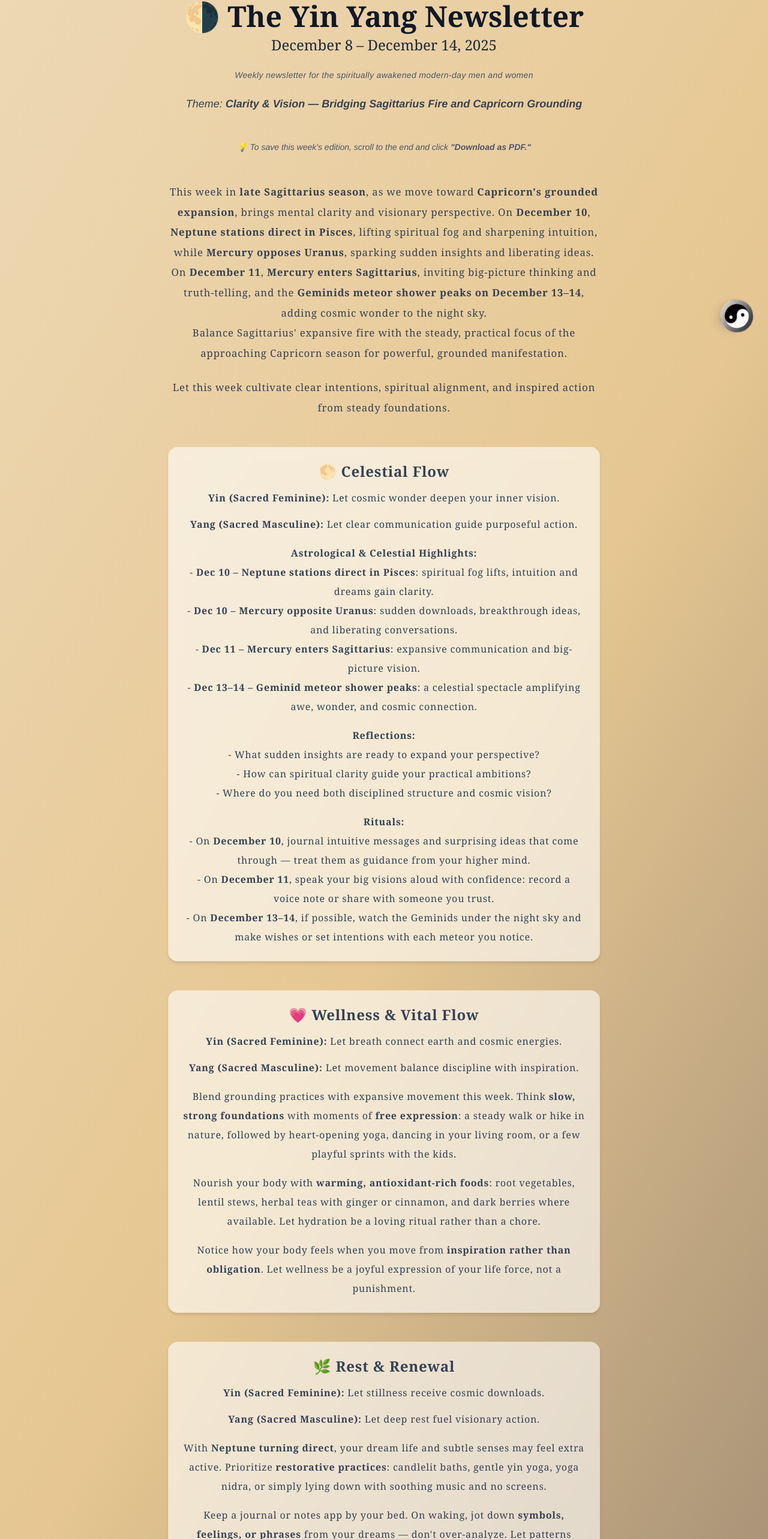
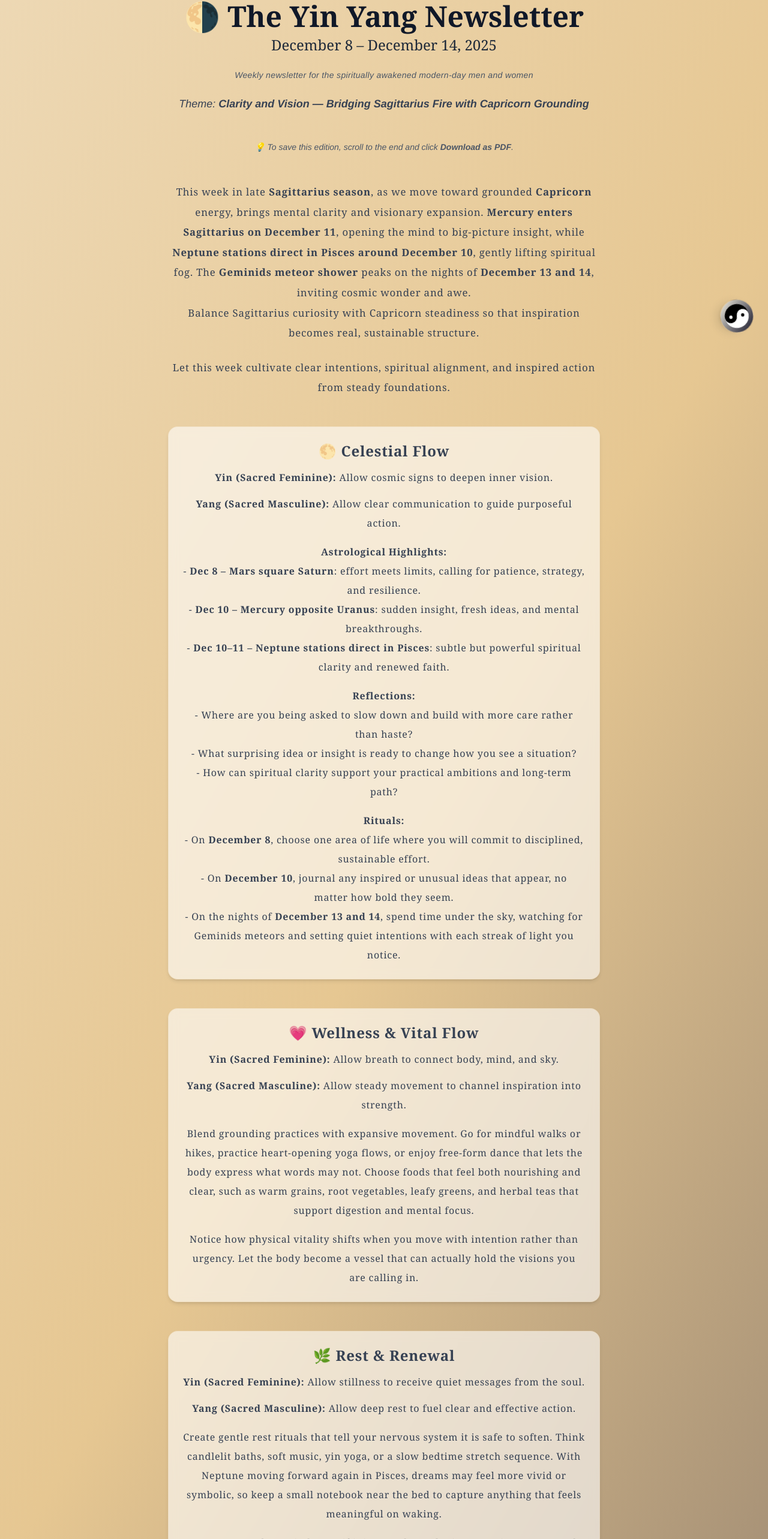
Before and after one commit to rajinipreethajohn/360-harmony-hub, a Next.js app: page /newsletter in a window 1280 px wide. Shown: the part 173-2739 px from the top of the page at 60% size. Built offline with nearby package versions, Linux system fonts and the light colour scheme.

Commit message:
'Corrected error'

```diff
--- a/app/newsletter/page.tsx
+++ b/app/newsletter/page.tsx
@@ -35,15 +35,16 @@ export default function NewsletterPage() {
         <p className="italic text-lg text-gray-700">
           Theme:{" "}
           <b>
-            Clarity & Vision — Bridging Sagittarius Fire and Capricorn Grounding
+            Clarity and Vision — Bridging Sagittarius Fire with Capricorn
+            Grounding
           </b>
         </p>
       </motion.div>
 
       {/* 💡 PDF note */}
       <p className="text-center text-sm italic text-gray-600 mt-6 no-print">
-        💡 To save this week's edition, scroll to the end and click{" "}
-        <b>"Download as PDF."</b>
+        💡 To save this edition, scroll to the end and click{" "}
+        <b>Download as PDF</b>.
       </p>
 
       {/* Intro */}
@@ -56,20 +57,18 @@ export default function NewsletterPage() {
       >
         <div className="text-center max-w-3xl mx-auto leading-loose text-[1.05rem] font-serif text-gray-700 tracking-wider">
           <p className="mb-6">
-            This week in <b>late Sagittarius season</b>, as we move toward{" "}
-            <b>Capricorn&apos;s grounded expansion</b>, brings mental clarity
-            and visionary perspective. On <b>December 10</b>,{" "}
-            <b>Neptune stations direct in Pisces</b>, lifting spiritual fog and
-            sharpening intuition, while <b>Mercury opposes Uranus</b>, sparking
-            sudden insights and liberating ideas. On <b>December 11</b>,{" "}
-            <b>Mercury enters Sagittarius</b>, inviting big-picture thinking and
-            truth-telling, and the{" "}
-            <b>Geminids meteor shower peaks on December 13–14</b>, adding cosmic
-            wonder to the night sky.
+            This week in late <b>Sagittarius season</b>, as we move toward
+            grounded <b>Capricorn</b> energy, brings mental clarity and
+            visionary expansion.{" "}
+            <b>Mercury enters Sagittarius on December 11</b>, opening the mind
+            to big-picture insight, while{" "}
+            <b>Neptune stations direct in Pisces around December 10</b>, gently
+            lifting spiritual fog. The <b>Geminids meteor shower</b> peaks on
+            the nights of <b>December 13 and 14</b>, inviting cosmic wonder and
+            awe.
             <br />
-            Balance Sagittarius&apos; expansive fire with the steady, practical
-            focus of the approaching Capricorn season for powerful, grounded
-            manifestation.
+            Balance Sagittarius curiosity with Capricorn steadiness so that
+            inspiration becomes real, sustainable structure.
           </p>
           <p>
             Let this week cultivate clear intentions, spiritual alignment, and
@@ -82,190 +81,168 @@ export default function NewsletterPage() {
       {[
         {
           title: "🌕 Celestial Flow",
-          yin: "Let cosmic wonder deepen your inner vision.",
-          yang: "Let clear communication guide purposeful action.",
+          yin: "Allow cosmic signs to deepen inner vision.",
+          yang: "Allow clear communication to guide purposeful action.",
           content: (
             <>
               <p className="mt-4">
-                <b>Astrological & Celestial Highlights:</b>
-                <br />- <b>Dec 10 – Neptune stations direct in Pisces</b>:
-                spiritual fog lifts, intuition and dreams gain clarity.
-                <br />- <b>Dec 10 – Mercury opposite Uranus</b>: sudden
-                downloads, breakthrough ideas, and liberating conversations.
-                <br />- <b>Dec 11 – Mercury enters Sagittarius</b>: expansive
-                communication and big-picture vision.
-                <br />- <b>Dec 13–14 – Geminid meteor shower peaks</b>: a
-                celestial spectacle amplifying awe, wonder, and cosmic
-                connection.
+                <b>Astrological Highlights:</b>
+                <br />- <b>Dec 8 – Mars square Saturn</b>: effort meets limits,
+                calling for patience, strategy, and resilience.
+                <br />- <b>Dec 10 – Mercury opposite Uranus</b>: sudden insight,
+                fresh ideas, and mental breakthroughs.
+                <br />- <b>Dec 10–11 – Neptune stations direct in Pisces</b>:
+                subtle but powerful spiritual clarity and renewed faith.
               </p>
               <p className="mt-4">
                 <b>Reflections:</b>
                 <br />
-                - What sudden insights are ready to expand your perspective?
+                - Where are you being asked to slow down and build with more
+                care rather than haste?
                 <br />
-                - How can spiritual clarity guide your practical ambitions?
-                <br />- Where do you need both disciplined structure and cosmic
-                vision?
+                - What surprising idea or insight is ready to change how you see
+                a situation?
+                <br />- How can spiritual clarity support your practical
+                ambitions and long-term path?
               </p>
               <p className="mt-4">
                 <b>Rituals:</b>
-                <br />- On <b>December 10</b>, journal intuitive messages and
-                surprising ideas that come through — treat them as guidance from
-                your higher mind.
-                <br />- On <b>December 11</b>, speak your big visions aloud with
-                confidence: record a voice note or share with someone you trust.
-                <br />- On <b>December 13–14</b>, if possible, watch the
-                Geminids under the night sky and make wishes or set intentions
-                with each meteor you notice.
+                <br />- On <b>December 8</b>, choose one area of life where you
+                will commit to disciplined, sustainable effort.
+                <br />- On <b>December 10</b>, journal any inspired or unusual
+                ideas that appear, no matter how bold they seem.
+                <br />- On the nights of <b>December 13 and 14</b>, spend time
+                under the sky, watching for Geminids meteors and setting quiet
+                intentions with each streak of light you notice.
               </p>
             </>
           ),
         },
         {
           title: "💗 Wellness & Vital Flow",
-          yin: "Let breath connect earth and cosmic energies.",
-          yang: "Let movement balance discipline with inspiration.",
+          yin: "Allow breath to connect body, mind, and sky.",
+          yang: "Allow steady movement to channel inspiration into strength.",
           content: (
             <>
               <p className="mt-4">
-                Blend grounding practices with expansive movement this week.
-                Think <b>slow, strong foundations</b> with moments of{" "}
-                <b>free expression</b>: a steady walk or hike in nature,
-                followed by heart-opening yoga, dancing in your living room, or
-                a few playful sprints with the kids.
+                Blend grounding practices with expansive movement. Go for
+                mindful walks or hikes, practice heart-opening yoga flows, or
+                enjoy free-form dance that lets the body express what words may
+                not. Choose foods that feel both nourishing and clear, such as
+                warm grains, root vegetables, leafy greens, and herbal teas that
+                support digestion and mental focus.
               </p>
               <p className="mt-4">
-                Nourish your body with <b>warming, antioxidant-rich foods</b>:
-                root vegetables, lentil stews, herbal teas with ginger or
-                cinnamon, and dark berries where available. Let hydration be a
-                loving ritual rather than a chore.
-              </p>
-              <p className="mt-4">
-                Notice how your body feels when you move from{" "}
-                <b>inspiration rather than obligation</b>. Let wellness be a
-                joyful expression of your life force, not a punishment.
+                Notice how physical vitality shifts when you move with intention
+                rather than urgency. Let the body become a vessel that can
+                actually hold the visions you are calling in.
               </p>
             </>
           ),
         },
         {
           title: "🌿 Rest & Renewal",
-          yin: "Let stillness receive cosmic downloads.",
-          yang: "Let deep rest fuel visionary action.",
+          yin: "Allow stillness to receive quiet messages from the soul.",
+          yang: "Allow deep rest to fuel clear and effective action.",
           content: (
             <>
               <p className="mt-4">
-                With <b>Neptune turning direct</b>, your dream life and subtle
-                senses may feel extra active. Prioritize{" "}
-                <b>restorative practices</b>: candlelit baths, gentle yin yoga,
-                yoga nidra, or simply lying down with soothing music and no
-                screens.
+                Create gentle rest rituals that tell your nervous system it is
+                safe to soften. Think candlelit baths, soft music, yin yoga, or
+                a slow bedtime stretch sequence. With Neptune moving forward
+                again in Pisces, dreams may feel more vivid or symbolic, so keep
+                a small notebook near the bed to capture anything that feels
+                meaningful on waking.
               </p>
               <p className="mt-4">
-                Keep a journal or notes app by your bed. On waking, jot down{" "}
-                <b>symbols, feelings, or phrases</b> from your dreams —
-                don&apos;t over-analyze. Let patterns reveal themselves over
-                time.
-              </p>
-              <p className="mt-4">
-                Protect your nervous system with <b>soft boundaries</b>: limit
-                doomscrolling, step back from draining conversations, and give
-                yourself permission to say, “I&apos;ll answer this tomorrow.”
+                Protect your sleep window as if it is sacred temple time. Rest
+                is not a reward for finishing everything on the list. It is a
+                foundation that allows everything else to stay steady and
+                aligned.
               </p>
             </>
           ),
         },
         {
           title: "✨ Abundance in Alignment",
-          yin: "Receive inspired opportunities with open wisdom.",
-          yang: "Act with clear vision and grounded strategy.",
+          yin: "Receive new opportunities with grounded openness.",
+          yang: "Act with clear vision and practical courage.",
           content: (
             <>
               <p className="mt-4">
-                With <b>Mercury in Sagittarius</b>, your money and work mindset
-                naturally zooms out to the <b>big picture</b>. This is a
-                beautiful time to revisit your long-term financial story: What
-                kind of life are you truly building, and does your current
-                strategy match that vision?
+                With <b>Mercury in Sagittarius</b>, your mind is more willing to
+                explore bold ideas for work, money, and purpose. Pair this
+                visionary energy with a Capricorn style of follow-through:
+                lists, timelines, realistic budgeting, and small consistent
+                steps. Name one long-term financial or career goal and break it
+                into manageable actions that you can begin this month.
               </p>
               <p className="mt-4">
-                Use Sagittarius&apos; optimism to brainstorm possibilities, then
-                invite the approaching <b>Capricorn energy</b> to refine them
-                into realistic steps: budgets, timelines, and small, consistent
-                actions.
-              </p>
-              <p className="mt-4">
-                Ask yourself:{" "}
-                <b>Where can I be more courageous in sharing my gifts?</b> and{" "}
-                <b>Where can I be more disciplined in nurturing them?</b>{" "}
-                Abundance grows where inspiration and responsibility meet.
+                Abundance grows where clarity, integrity, and steady effort
+                meet. Trust that even small aligned actions can compound into a
+                life that reflects your deepest values.
               </p>
             </>
           ),
         },
         {
           title: "🧘 Stillness & Power",
-          yin: "Sink into cosmic wisdom while staying grounded.",
-          yang: "Radiate clarity from your steady center.",
+          yin: "Sink into wisdom that comes from silence and observation.",
+          yang: "Radiate calm clarity in each decision and step.",
           content: (
             <>
               <p className="mt-4">
-                In meditation, visualize yourself as a{" "}
-                <b>mountain under a star-filled sky</b>: roots deep in the
-                earth, crown illuminated by cosmic light. Each inhale draws in
-                wisdom from above; each exhale anchors it into your body and
-                daily life.
+                Visualize yourself as a mountain under a starry sky — rooted
+                deep into the earth, yet touched by celestial light at the peak.
+                With each inhale, imagine drawing in guidance from the cosmos.
+                With each exhale, feel that guidance anchoring into your body,
+                choices, and daily rhythms.
               </p>
               <p className="mt-4">
-                Try a simple breath pattern: inhale for 4, hold for 4, exhale
-                for 6–8. Let the longer exhale signal safety to your nervous
-                system and create space for insight.
-              </p>
-              <p className="mt-4">
-                <b>Affirm:</b> &quot;I receive cosmic wisdom and ground it into
-                reality.&quot;
+                <b>Affirm:</b> I receive clear guidance and ground it into
+                reality.
                 <br />
-                <b>Prompt:</b> What vision will you lovingly and realistically
-                anchor this week?
+                <b>Prompt:</b> What vision feels most alive in your heart right
+                now, and what is one grounded step you can take toward it this
+                week?
               </p>
             </>
           ),
         },
         {
           title: "🌟 Sacred Affirmation",
-          yin: "Let universal wisdom flow through your roots.",
-          yang: "Let inspired action build your destined path.",
+          yin: "Allow universal wisdom to flow gently into your roots.",
+          yang: "Allow inspired action to build the path you are meant to walk.",
           content: (
             <>
               <p className="mt-4 italic">
-                &quot;I align heaven and earth within me — clear in vision,
-                steady in action.&quot;
+                I align sky and earth within me, and my actions reflect clear
+                and loving intention.
               </p>
               <p className="mt-4">
-                Repeat this each morning and evening. Imagine a column of light
-                running from above your head down through your spine into the
-                earth. See your choices for the day aligning with this column of
-                truth.
+                Repeat this affirmation each morning or evening, especially when
+                you feel scattered or pulled in many directions. Let the words
+                gather your energy back to center.
               </p>
             </>
           ),
         },
         {
           title: "🔮 A Final Whisper",
-          yin: "Let starlight illuminate your deepest foundations.",
-          yang: "Let clear vision guide your steady ascent.",
+          yin: "Allow starlight to touch the quiet places within.",
+          yang: "Allow clear vision to guide a steady and graceful ascent.",
           content: (
             <>
               <p className="mt-4 italic">
-                &quot;This week, I bridge cosmos and earth — clear, grounded,
-                alive.&quot;
+                This week, I bridge cosmos and earth with clarity, courage, and
+                calm devotion.
               </p>
               <p className="mt-4">
-                As <b>Neptune clears</b> and <b>Mercury expands</b>, trust both
-                your intuition and your intellect. Let the skies inspire you,
-                but let your daily choices build the life you&apos;re truly
-                meant to live. One honest decision, one steady step at a time is
-                more magical than it looks.
+                As Sagittarius fire expands your horizons and approaching
+                Capricorn energy invites stability, trust that you do not have
+                to choose between dreaming and building. You are here to do
+                both, at a pace that honors your body, your spirit, and your
+                unique path.
               </p>
             </>
           ),
```
